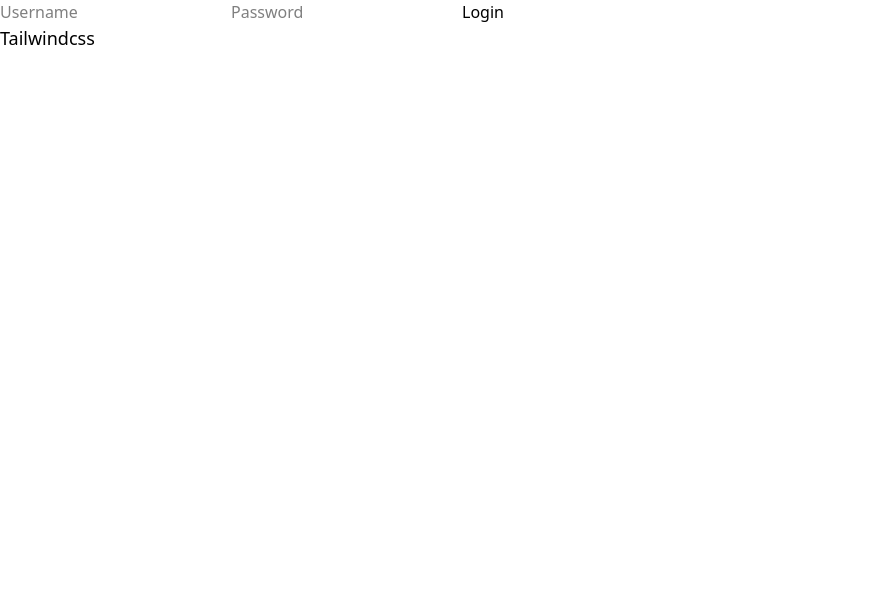
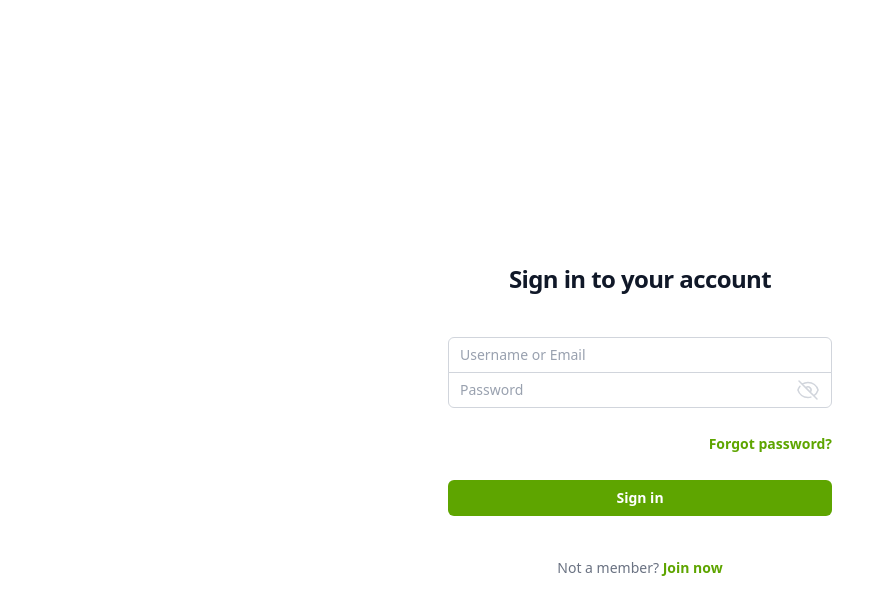
Before and after one commit to kevin7070/Django-DRF, a Nuxt app in the folder frontend/: page / in a window 1280 px wide. Shown: the top 614 px of the page, without its empty margins (0-895 px from the left). Built offline with nearby package versions, Linux system fonts and the light colour scheme.

Commit message:
login test form

```diff
--- a/frontend/app.vue
+++ b/frontend/app.vue
@@ -1,30 +1,135 @@
 <template>
-  <div>
+  <div class="flex h-screen flex-1">
     <NuxtRouteAnnouncer />
     <!-- test -->
-    <form @submit.prevent="submit">
-      <input v-model="username" placeholder="Username" />
-      <input v-model="password" type="password" placeholder="Password" />
-      <button type="submit">Login</button>
-    </form>
-    <p class="text-lg">Tailwindcss</p>
+    <div
+      class="flex min-h-full flex-1 items-center justify-center px-4 py-12 sm:px-6 lg:px-8"
+    >
+      <div class="w-full max-w-sm space-y-10">
+        <div>
+          <h2
+            class="mt-10 text-center text-2xl/9 font-bold tracking-tight text-gray-900"
+          >
+            Sign in to your account
+          </h2>
+        </div>
+        <form
+          @submit.prevent="handleLogin"
+          class="space-y-6"
+          action="#"
+          method="POST"
+        >
+          <div>
+            <div class="col-span-2">
+              <input
+                name="identifiers"
+                type="text"
+                autocomplete="off"
+                required
+                aria-label="Identifiers"
+                class="block w-full rounded-t-md bg-white px-3 py-1.5 text-base text-gray-900 outline-1 -outline-offset-1 outline-gray-300 placeholder:text-gray-400 focus:relative focus:outline-2 focus:-outline-offset-2 focus:outline-lime-600 sm:text-sm/6"
+                placeholder="Username or Email"
+                v-model="identifier"
+              />
+            </div>
+            <div class="-mt-px grid grid-cols-1 items-center">
+              <input
+                name="password"
+                :type="show_password ? 'text' : 'password'"
+                autocomplete="off"
+                required
+                aria-label="Password"
+                class="col-start-1 row-start-1 block w-full rounded-b-md bg-white px-3 py-1.5 text-base text-gray-900 outline-1 -outline-offset-1 outline-gray-300 placeholder:text-gray-400 focus:relative focus:outline-2 focus:-outline-offset-2 focus:outline-lime-600 sm:text-sm/6"
+                :class="error ? 'border-red-600' : ''"
+                placeholder="Password"
+                v-model="password"
+              />
+              <div
+                @click="toglePasswordVisibility"
+                class="col-start-1 row-start-1 mr-3 justify-self-end text-gray-300 hover:text-lime-600 hover:cursor-pointer"
+              >
+                <EyeIcon
+                  v-if="show_password"
+                  class="size-6 text-lime-600"
+                  aria-hidden="true"
+                />
+                <EyeSlashIcon
+                  v-else-if="!show_password"
+                  class="size-6"
+                  aria-hidden="true"
+                />
+              </div>
+            </div>
+          </div>
+
+          <div v-if="error">
+            <p class="text-sm/6 text-red-500 text-shadow-sm text-center">
+              {{ error }}
+            </p>
+          </div>
+
+          <div class="flex items-center justify-end">
+            <div class="text-sm/6">
+              <a
+                href="#"
+                class="font-semibold text-lime-600 hover:text-lime-500"
+                >Forgot password?</a
+              >
+            </div>
+          </div>
+
+          <div>
+            <button
+              type="submit"
+              class="cursor-pointer flex w-full justify-center rounded-md bg-lime-600 px-3 py-1.5 text-sm/6 font-semibold text-white hover:bg-lime-500 focus-visible:outline-2 focus-visible:outline-offset-2 focus-visible:outline-lime-600"
+            >
+              Sign in
+            </button>
+          </div>
+        </form>
+
+        <p class="text-center text-sm/6 text-gray-500">
+          Not a member?
+          {{ " " }}
+          <a href="#" class="font-semibold text-lime-600 hover:text-lime-500"
+            >Join now</a
+          >
+        </p>
+      </div>
+    </div>
     <!-- test end -->
   </div>
 </template>
 
 <script setup lang="ts">
 // test
-const username = ref("");
+import { EyeIcon, EyeSlashIcon } from "@heroicons/vue/24/outline";
+
+const identifier = ref("");
 const password = ref("");
+const show_password = ref<boolean>(false);
+const error = ref<string>("");
+
 const userStore = useUserStore();
 
-const submit = async () => {
+const handleLogin = async () => {
+  error.value = "";
   try {
-    await userStore.login(username.value, password.value);
-    console.log("Login successful");
-  } catch (e) {
+    await userStore.login(identifier.value, password.value);
+    if (userStore.user) {
+      console.log("Login successful");
+    }
+  } catch (e: any) {
+    const detail =
+      e?.data?.non_field_errors?.[0] ??
+      "Server is under maintenance, please try again later";
+    error.value = detail;
     console.error("Login failed", e);
   }
 };
+
+const toglePasswordVisibility = () => {
+  show_password.value = !show_password.value;
+};
 // test end
 </script>
```
